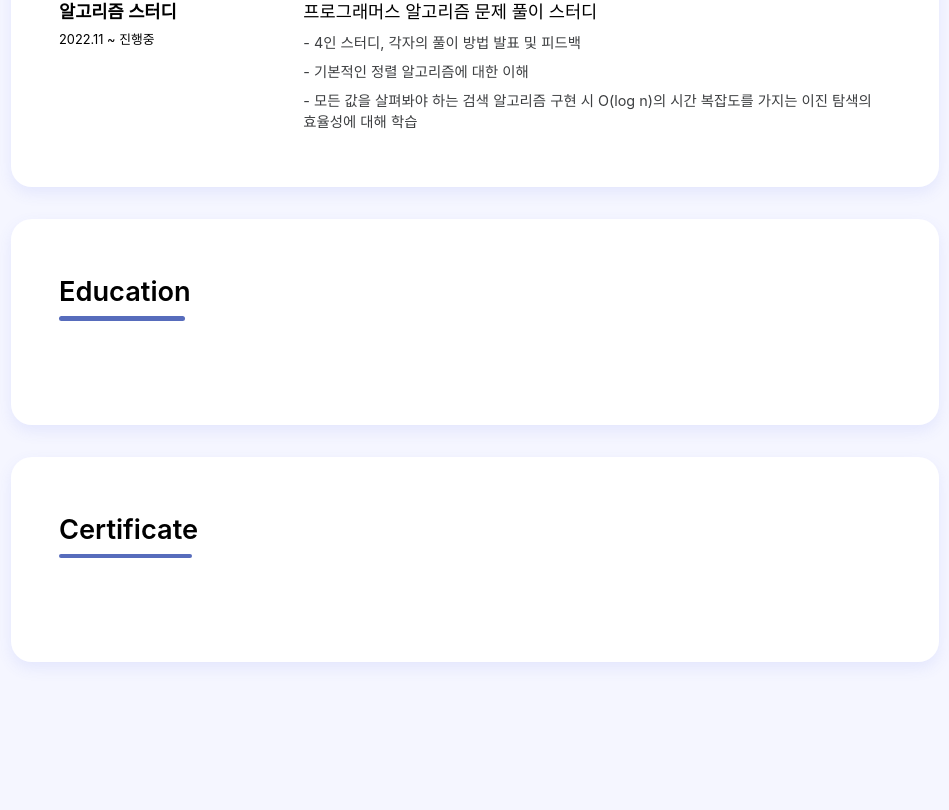
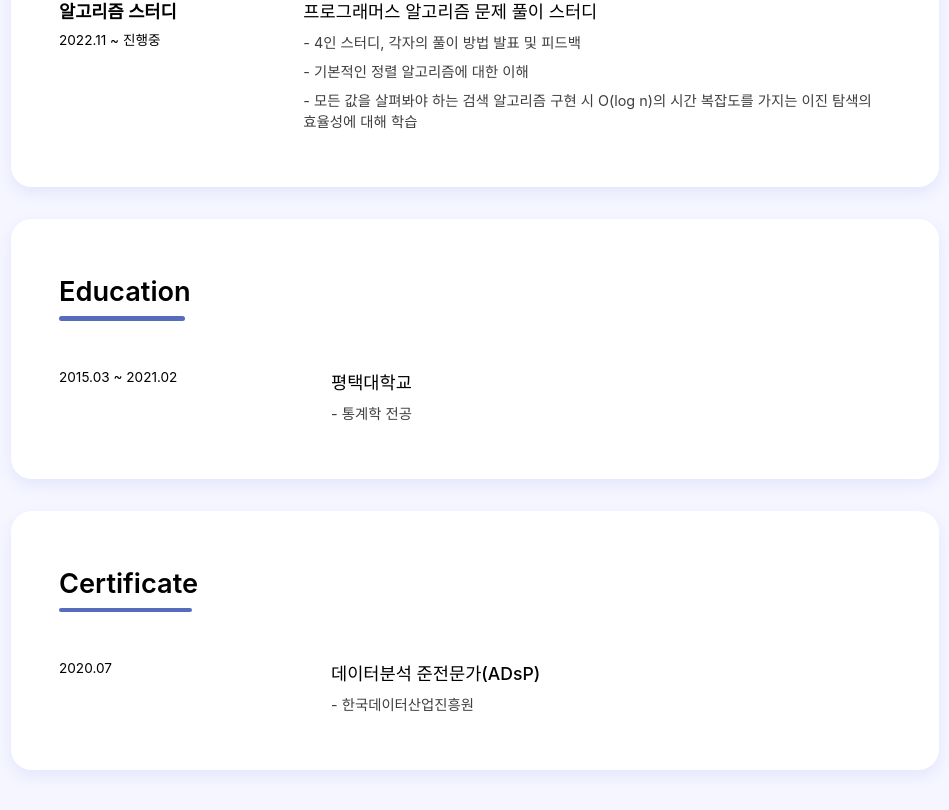
Before and after one commit to kimdonggu42/portfolio, a React (Create React App) app: page / in a window 1280 px wide. Shown: the part 2685-3495 px from the top of the page, without its empty margins (317-1266 px from the left). Before the commit the page ends 3427 px from the top, so only its background shows below. Built offline with nearby package versions, Linux system fonts and the light colour scheme.

Commit message:
Design : Education & Certificate 1차 완성

```diff
--- a/src/components/Certificate.tsx
+++ b/src/components/Certificate.tsx
@@ -1,4 +1,5 @@
 import styled from "styled-components";
+import * as Experience from "./Experience";
 
 const CertificateContainer = styled.div`
   padding: 3.5rem 3rem 3.5rem 3rem;
@@ -26,6 +27,17 @@ function Certificate() {
     <CertificateContainer>
       <CertificateTitle>Certificate</CertificateTitle>
       <UnderBar></UnderBar>
+      <Experience.ExperieceArea>
+        <Experience.ExperienceList>
+          <Experience.ListTitle>
+            <div className='date'>2020.07</div>
+          </Experience.ListTitle>
+          <Experience.ListText>
+            <div className='subTitle'>데이터분석 준전문가(ADsP)</div>
+            <div className='subText'>- 한국데이터산업진흥원</div>
+          </Experience.ListText>
+        </Experience.ExperienceList>
+      </Experience.ExperieceArea>
     </CertificateContainer>
   );
 }
--- a/src/components/Education.tsx
+++ b/src/components/Education.tsx
@@ -1,4 +1,5 @@
 import styled from "styled-components";
+import * as Experience from "./Experience";
 
 const EducationContainer = styled.div`
   padding: 3.5rem 3rem 3.5rem 3rem;
@@ -26,6 +27,17 @@ function Education() {
     <EducationContainer>
       <EducationTitle>Education</EducationTitle>
       <UnderBar></UnderBar>
+      <Experience.ExperieceArea>
+        <Experience.ExperienceList>
+          <Experience.ListTitle>
+            <div className='date'>2015.03 ~ 2021.02</div>
+          </Experience.ListTitle>
+          <Experience.ListText>
+            <div className='subTitle'>평택대학교</div>
+            <div className='subText'>- 통계학 전공</div>
+          </Experience.ListText>
+        </Experience.ExperienceList>
+      </Experience.ExperieceArea>
     </EducationContainer>
   );
 }
--- a/src/components/Experience.tsx
+++ b/src/components/Experience.tsx
@@ -48,7 +48,7 @@ export const ListTitle = styled.div`
   }
 
   > .date {
-    font-size: 0.8rem;
+    font-size: 0.85rem;
   }
 `;
 
```
